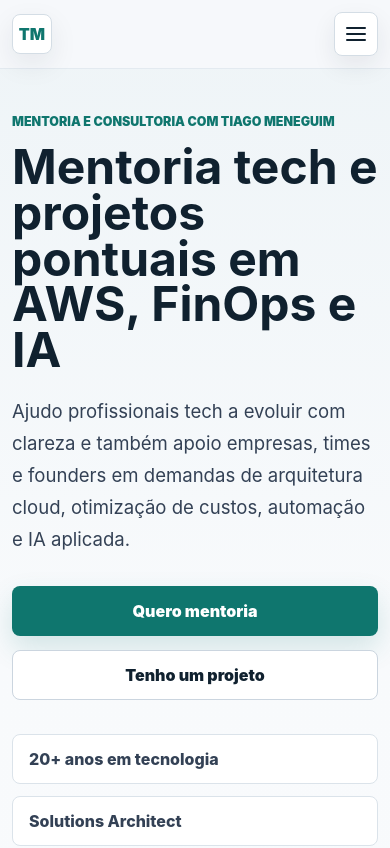
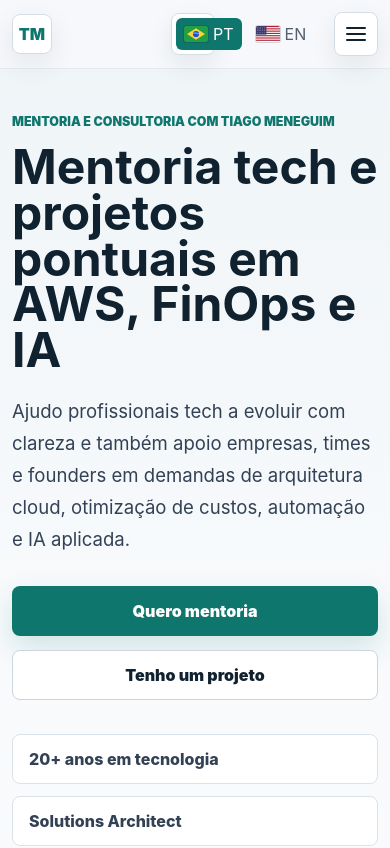
Before and after one commit to meneguimhp/site-tiago-meneguim, a React (Vite) app: page / in a window 390 px wide. Shown: the top 848 px of the page. Built offline with nearby package versions, Linux system fonts and the light colour scheme.

Commit message:
Keep language switch visible on mobile

```diff
--- a/src/components/Header.tsx
+++ b/src/components/Header.tsx
@@ -71,24 +71,13 @@ export function Header({ lang }: HeaderProps) {
       <a className="brand" href="#inicio" aria-label="Ir para o início">
         TM
       </a>
-      <button
-        className="menu-toggle"
-        type="button"
-        aria-controls="main-navigation"
-        aria-expanded={isMenuOpen}
-        aria-label={isMenuOpen ? 'Fechar menu' : 'Abrir menu'}
-        onClick={() => setIsMenuOpen((current) => !current)}
-      >
-        <span />
-        <span />
-        <span />
-      </button>
       <nav id="main-navigation" aria-label="Navegação principal">
         {links.map((link) => (
           <a key={link.href} href={link.href} onClick={() => setIsMenuOpen(false)}>
             {link.label}
           </a>
         ))}
+      </nav>
       <div className="language-switch" aria-label="Selecionar idioma">
         <a className={lang === 'pt' ? 'is-active' : ''} href="/">
           <BrazilFlag />
@@ -99,7 +88,18 @@ export function Header({ lang }: HeaderProps) {
           EN
         </a>
       </div>
-      </nav>
+      <button
+        className="menu-toggle"
+        type="button"
+        aria-controls="main-navigation"
+        aria-expanded={isMenuOpen}
+        aria-label={isMenuOpen ? 'Fechar menu' : 'Abrir menu'}
+        onClick={() => setIsMenuOpen((current) => !current)}
+      >
+        <span aria-hidden="true" />
+        <span aria-hidden="true" />
+        <span aria-hidden="true" />
+      </button>
     </header>
   );
 }
--- a/src/styles.css
+++ b/src/styles.css
@@ -502,17 +502,22 @@ ul {
   }
 
   .brand {
+    grid-column: 1;
+    grid-row: 1;
     width: 40px;
     height: 40px;
   }
 
   .menu-toggle {
+    grid-column: 3;
+    grid-row: 1;
     display: flex;
   }
 
   nav {
     display: none;
     grid-column: 1 / -1;
+    grid-row: 2;
     width: 100%;
     margin: 0;
     overflow: visible;
@@ -542,16 +547,16 @@ ul {
   }
 
   .language-switch {
-    width: 100%;
-    justify-content: space-between;
-    margin-top: 4px;
-    padding: 6px;
+    grid-column: 2;
+    grid-row: 1;
+    justify-self: end;
+    max-width: 100%;
+    padding: 4px;
   }
 
   .language-switch a {
-    flex: 1;
     justify-content: center;
-    padding: 10px;
+    padding: 8px;
   }
 
   .section {
```
Lines whose indentation alone changed are shown as unchanged.
